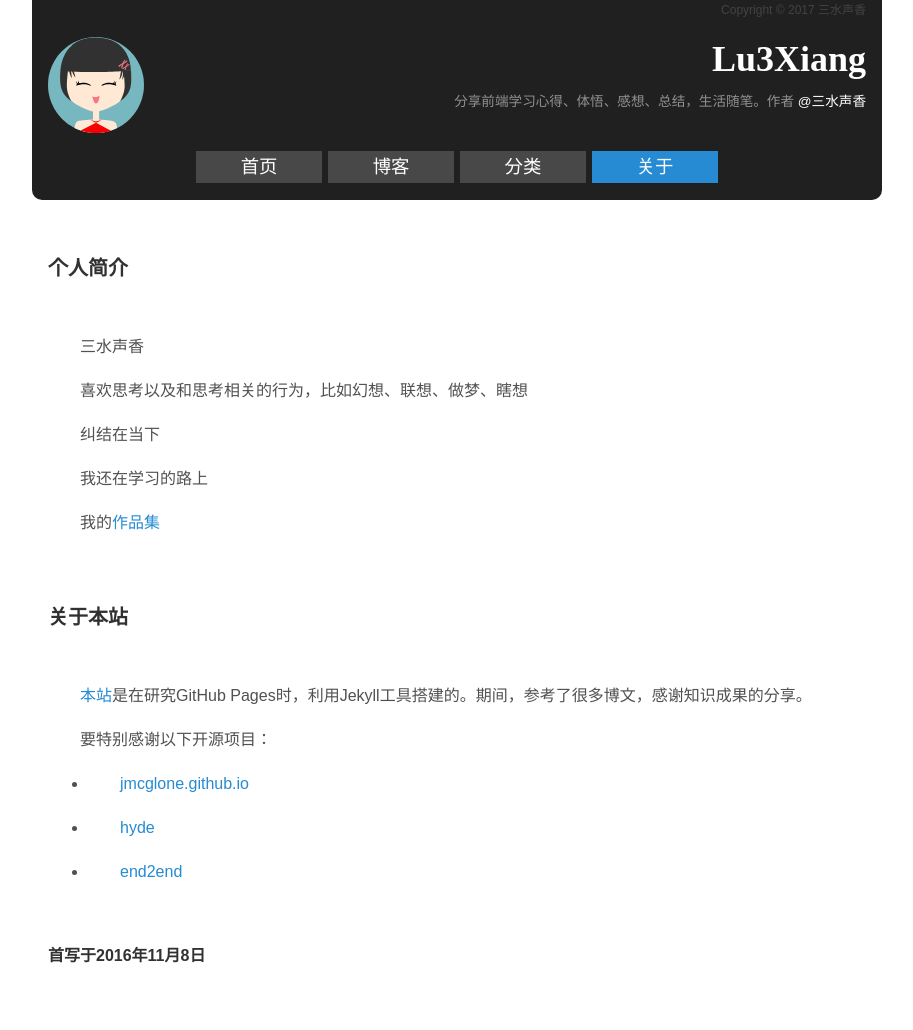
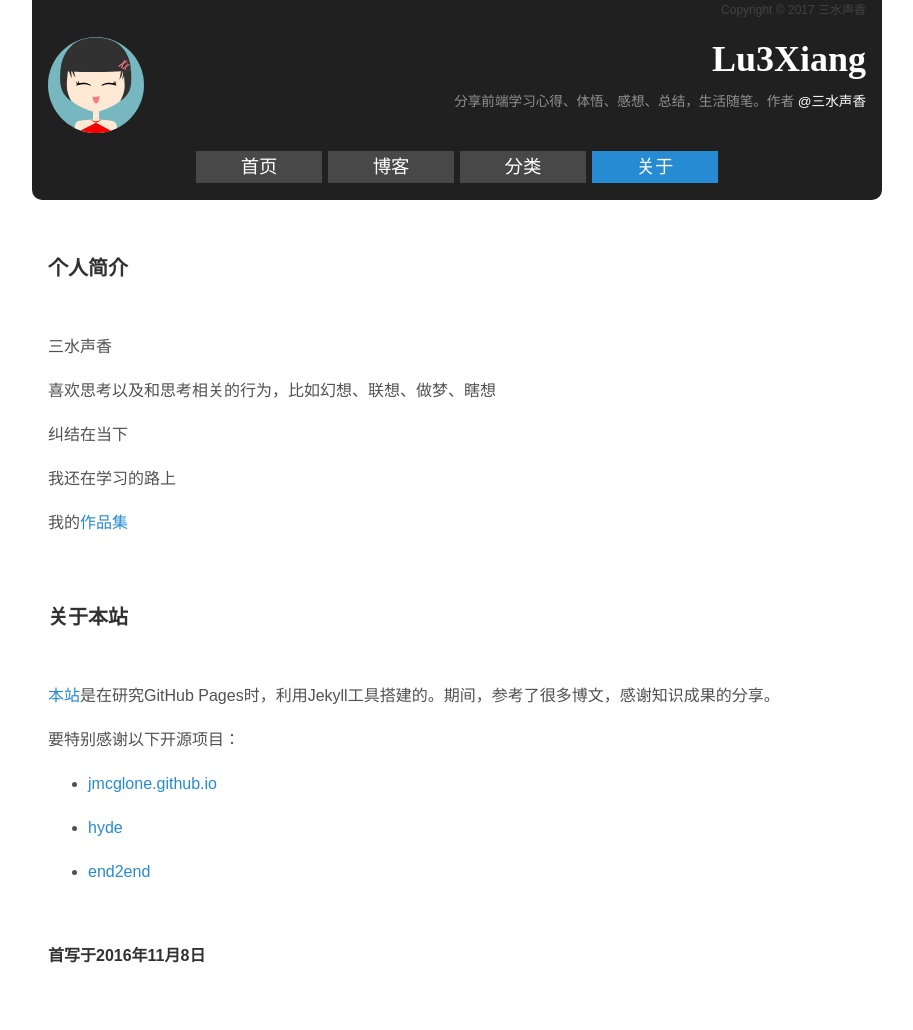
Before and after one commit to gaoshu883/gaoshu883.github.io, a Jekyll site: the page built from 3_about.md, in a window 1280 px wide. Shown: the whole page, without its empty margins (183-1096 px from the left). Built offline with Jekyll 4.4.1, drawn with Linux system fonts in a browser that asks for light colours; comment, search, counter and statistics services are not loaded.

Commit message:
feat: 修改UI效果

```diff
--- a/public/css/blog-content.css
+++ b/public/css/blog-content.css
@@ -28,7 +28,7 @@
     overflow:auto;
     overflow-x:hidden;!important;
     width:200px;
-    min-height:108px;
+    /*min-height:108px;*/
     max-height:460px;
     position: fixed;
     right: 8px;
--- a/public/css/poole.css
+++ b/public/css/poole.css
@@ -82,7 +82,7 @@ h4, h5, h6 {
 p {
   margin-top: 0;
   margin-bottom: 1rem;
-  text-indent: 2rem;
+  /*text-indent: 2rem;*/
 }
 
 strong {
```
